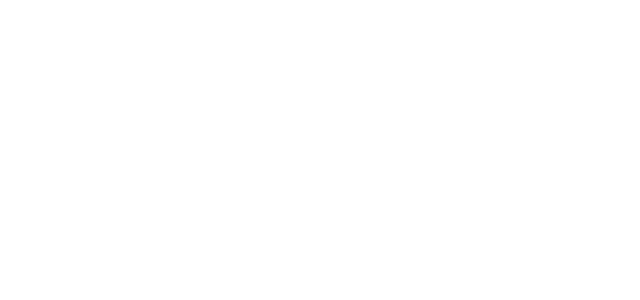
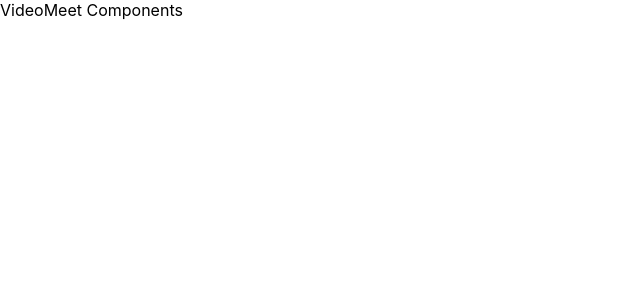
Before and after one commit to Ayush1Rajput/Video_Conferencing_App, a React (Create React App) app in the folder frontend/: page /1 in a window 1280 px wide. Before the commit this address had no page. Shown: the top 300 px of the page, without its empty margins (0-640 px from the left). Built offline with nearby package versions, Linux system fonts and the light colour scheme.

Commit message:
Add route path

```diff
--- a/frontend/src/App.js
+++ b/frontend/src/App.js
@@ -3,6 +3,7 @@
 import Authentication from "./pages/authentication";
 import { Route, BrowserRouter as Router, Routes } from "react-router-dom";
 import { AuthProvider } from "./contexts/AuthContext";
+import VideoMeetComponent from './pages/VideoMeet'
 
 function App() {
   return (
@@ -13,6 +14,8 @@
             <Route path="/" element={<LandingPage />} />
 
             <Route path="/auth" element={<Authentication />} />
+
+            <Route path='/:url' element={<VideoMeetComponent/>} />
           </Routes>
         </AuthProvider>
       </Router>
```
